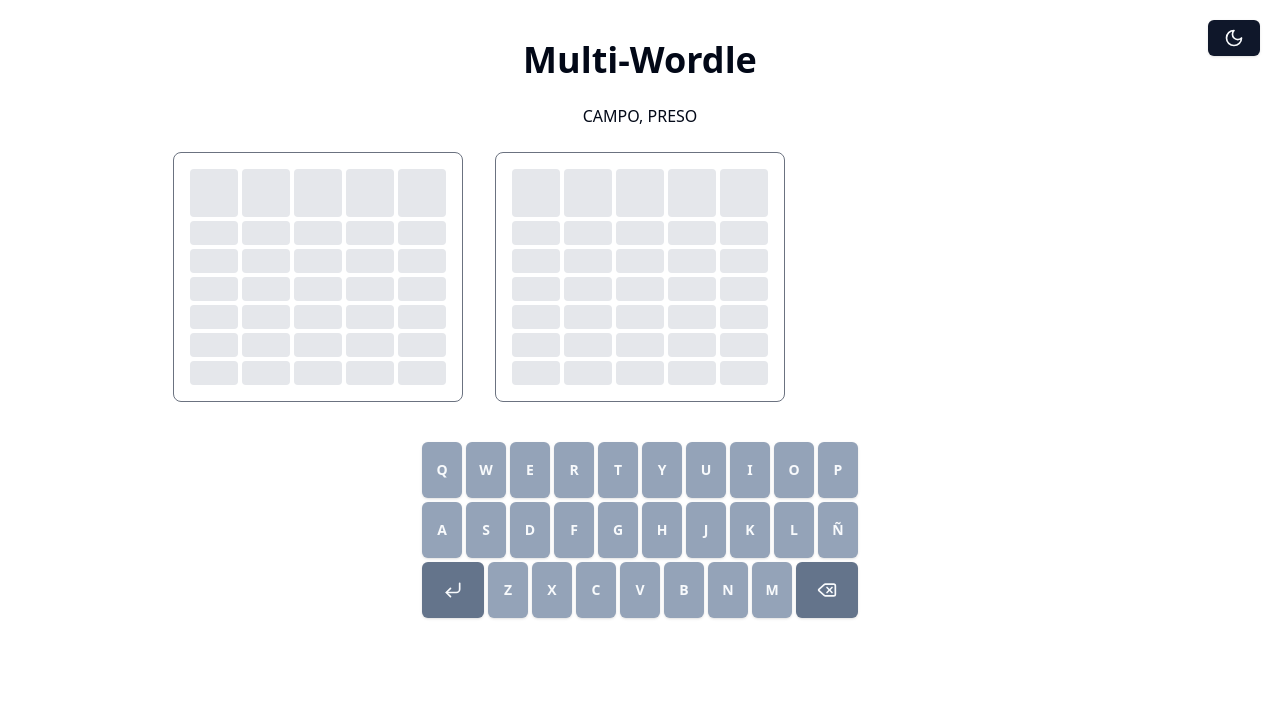
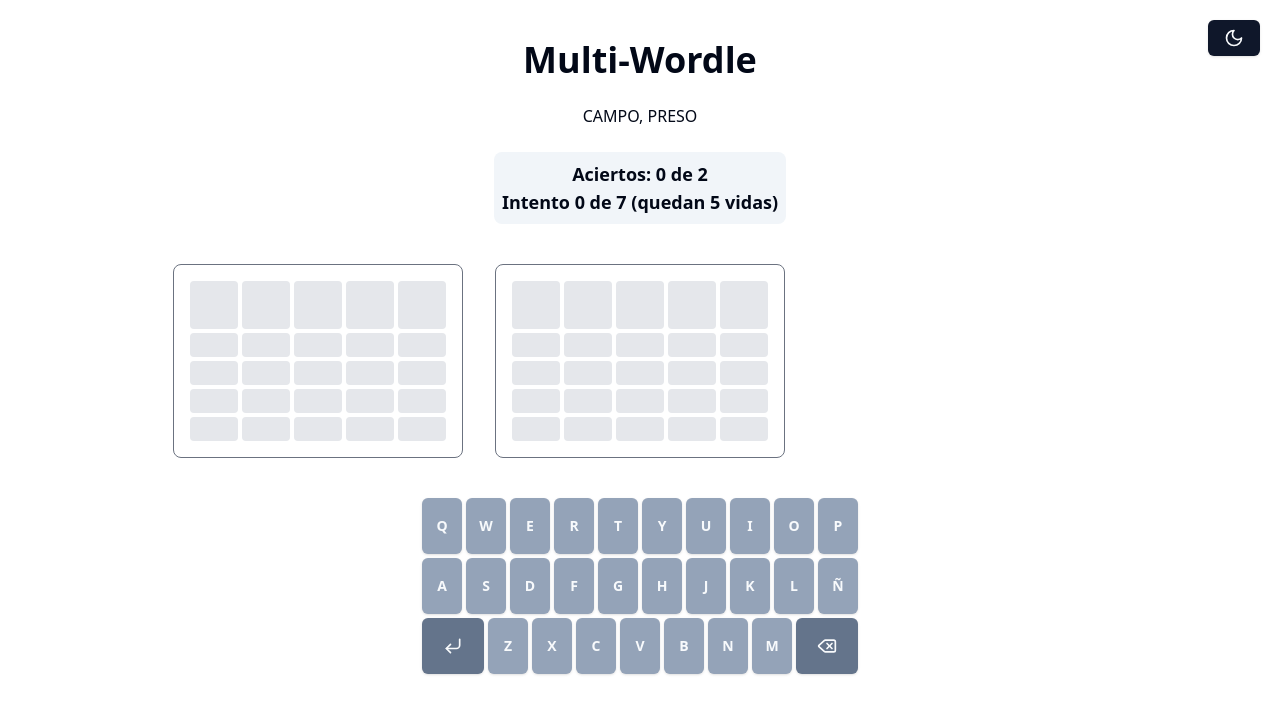
Before and after one commit to PolCarva/wordle-infinito, a Next.js app: page / in a window 1280 px wide. Both pictures are taken after a click on the button "Empezar a Jugar". Shown: the top 714 px of the page. Built offline with nearby package versions, Linux system fonts and the light colour scheme.

Commit message:
Enhance game state tracking and UI with lives, stats, and improved board rendering

```diff
--- a/app/game.tsx
+++ b/app/game.tsx
@@ -23,6 +23,8 @@ type GameState = {
   gameOver: boolean;
   won: boolean;
   maxAttempts: number;
+  remainingLives: number;
+  showEndModal: boolean;
 };
 
 function getRandomWords(count: number): string[] {
@@ -61,6 +63,23 @@ function checkGuess(guess: string, answer: string): LetterState[] {
   return result;
 }
 
+function GameStats({ gameState }: { gameState: GameState }) {
+  const completedBoards = gameState.boards.filter(board => board.completed).length;
+  const totalBoards = gameState.boards.length;
+  const currentAttempt = gameState.boards[0]?.guesses.length || 0;
+
+  return (
+    <div className="text-center mb-4 p-2 bg-slate-100 dark:bg-slate-800 rounded-lg">
+      <p className="text-lg font-semibold">
+        Aciertos: {completedBoards} de {totalBoards}
+      </p>
+      <p className="text-lg font-semibold">
+        Intento {currentAttempt} de {gameState.maxAttempts} (quedan {gameState.remainingLives} vidas)
+      </p>
+    </div>
+  );
+}
+
 function GameBoard({
   board,
   currentGuess,
@@ -72,20 +91,53 @@ function GameBoard({
   gameOver: boolean;
   gameState: GameState;
 }) {
-  const rows = Array(gameState.maxAttempts)
-    .fill(null)
-    .map((_, i) => {
-      if (i < board.guesses.length) {
-        return checkGuess(board.guesses[i], board.word);
+  const getVisibleRows = () => {
+    const rows = [];
+    const isLastAttempt = board.guesses.length === gameState.maxAttempts - 1;
+
+    // Si el tablero está completado, mostrar solo hasta el intento correcto
+    if (board.completed) {
+      const correctGuessIndex = board.guesses.findIndex(guess => guess === board.word);
+      for (let i = 0; i <= correctGuessIndex; i++) {
+        rows.push(checkGuess(board.guesses[i], board.word));
       }
-      if (i === board.guesses.length && !board.completed && !gameOver) {
-        return currentGuess
+      return rows; // Retornamos inmediatamente sin añadir filas adicionales
+    }
+
+    // Para tableros no completados, mostrar todos los intentos
+    for (let i = 0; i < board.guesses.length; i++) {
+      rows.push(checkGuess(board.guesses[i], board.word));
+    }
+
+    // Añadir fila actual si el tablero no está completado
+    if (!board.completed && !gameOver) {
+      rows.push(
+        currentGuess
           .padEnd(5, " ")
           .split("")
-          .map(() => "empty" as const);
+          .map(() => "empty" as const)
+      );
     }
-      return Array(5).fill("empty" as const);
-    });
+
+    // Añadir una fila adicional vacía si no está completado y no es el último intento
+    if (!board.completed && !gameOver && !isLastAttempt) {
+      rows.push(Array(5).fill("empty" as const));
+    }
+
+    // Asegurar un mínimo de 5 filas solo si el tablero no está completado
+    if (!board.completed) {
+      while (rows.length < 5) {
+        rows.push(Array(5).fill("empty" as const));
+      }
+    }
+
+    return rows;
+  };
+
+  const rows = getVisibleRows();
+  const winningRowIndex = board.completed ?
+    board.guesses.findIndex(guess => guess === board.word) :
+    -1;
 
   return (
     <div
@@ -100,7 +152,9 @@ function GameBoard({
               const letter =
                 i < board.guesses.length
                   ? board.guesses[i][j]
-                  : currentGuess[j];
+                  : i === board.guesses.length
+                  ? currentGuess[j]
+                  : "";
               return (
                 <div
                   key={j}
@@ -115,11 +169,10 @@ function GameBoard({
                         : "bg-gray-200 dark:bg-gray-700"
                     }
                     ${
-                i === board.guesses.length && !board.completed
+                      i === board.guesses.length || i === winningRowIndex
                         ? "h-12"
                         : "h-[3vh] text-xs"
-              }
-              ${i > board.guesses.length ? "text-transparent" : ""}`}
+                    }`}
                 >
                   {letter}
                 </div>
@@ -240,6 +293,8 @@ export default function Game() {
       gameOver: false,
       won: false,
       maxAttempts: boardCount + 5,
+      remainingLives: 5,
+      showEndModal: false,
     });
     setStarted(true);
     setError(null);
@@ -255,19 +310,22 @@ export default function Game() {
       return;
     }
 
-    const newBoards = gameState.boards.map((board) => {
-      if (board.completed) return board;
+    const isCorrectGuess = gameState.boards.some(board => board.word === normalizedGuess);
 
-      return {
+    // Actualizar vidas (solo informativo)
+    const newRemainingLives = isCorrectGuess ?
+      gameState.remainingLives :
+      gameState.remainingLives - 1;
+
+    // Actualizar todos los tableros con el nuevo intento
+    const newBoards = gameState.boards.map((board) => ({
       ...board,
       guesses: [...board.guesses, normalizedGuess],
-        completed: normalizedGuess === board.word,
-      };
-    });
+      completed: board.completed || normalizedGuess === board.word,
+    }));
 
     const allCompleted = newBoards.every((board) => board.completed);
-    const attemptsExhausted =
-      newBoards[0].guesses.length >= gameState.maxAttempts;
+    const attemptsExhausted = newBoards[0].guesses.length >= gameState.maxAttempts;
 
     setGameState({
       ...gameState,
@@ -275,6 +333,8 @@ export default function Game() {
       currentGuess: "",
       gameOver: allCompleted || attemptsExhausted,
       won: allCompleted,
+      remainingLives: newRemainingLives,
+      showEndModal: true,
     });
     setError(null);
   }, [gameState]);
@@ -358,6 +418,8 @@ export default function Game() {
       <h1 className="text-4xl font-bold">Multi-Wordle</h1>
       <span> {gameState?.boards.map((board) => board.word).join(", ")}</span>
 
+      {gameState && <GameStats gameState={gameState} />}
+
       <div className="grid grid-cols-1 md:grid-cols-2 lg:grid-cols-3 gap-8">
         {gameState.boards.map((board, i) => (
           <GameBoard
@@ -377,8 +439,7 @@ export default function Game() {
         </div>
       )}
       <Keyboard onKeyPress={handleKeyPress} gameState={gameState} />
-      {gameState.gameOver && (
-        <>
+      {gameState.gameOver && gameState.showEndModal && (
         <div className="fixed inset-0 flex items-center z-50 justify-center bg-black/50">
           <div className="bg-white dark:bg-gray-800 p-6 rounded-lg shadow-lg text-center">
             <h2 className="text-3xl font-bold mb-4">
@@ -414,10 +475,14 @@ export default function Game() {
               </div>
             )}
 
+            <div className="flex gap-4 justify-center">
+              <Button variant="outline" className="bg-red-600 hover:bg-red-700" onClick={() => setGameState(prev => prev ? { ...prev, showEndModal: false } : null)}>
+                Cerrar
+              </Button>
               <Button onClick={initializeGame}>Jugar de nuevo</Button>
             </div>
           </div>
-        </>
+        </div>
       )}
     </div>
   );
--- a/package.json
+++ b/package.json
@@ -19,8 +19,6 @@
     "react-confetti-boom": "^1.1.2",
     "react-dom": "^18",
     "react-virtualized": "^9.22.6",
-    "react-virtualized-auto-sizer": "^1.0.25",
-    "react-window": "^1.8.11",
     "tailwind-merge": "^3.0.1",
     "tailwindcss-animate": "^1.0.7"
   },
```
Also changed, not shown: 1 other file (tests, documents, lock files or other folders). Lines whose indentation alone changed are shown as unchanged.
